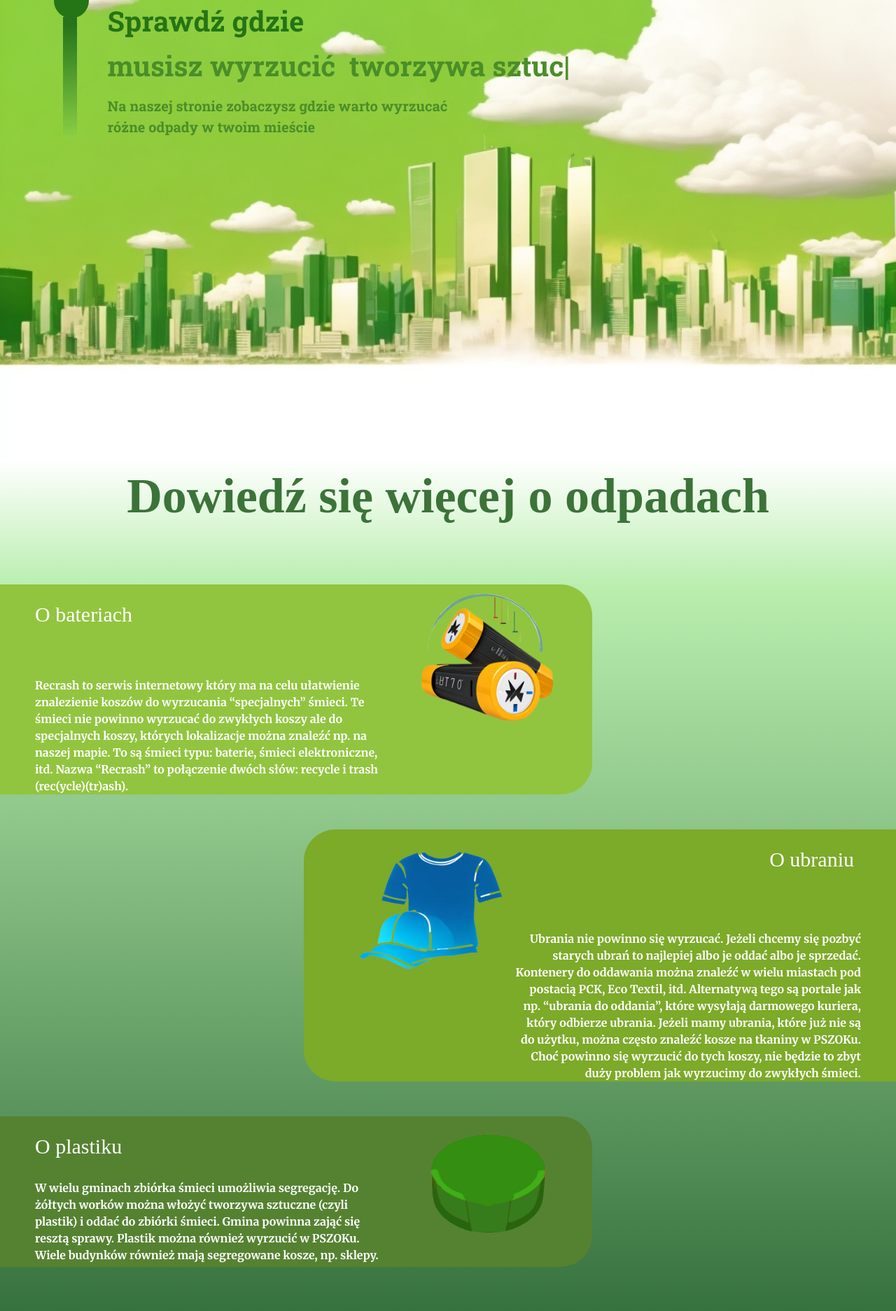
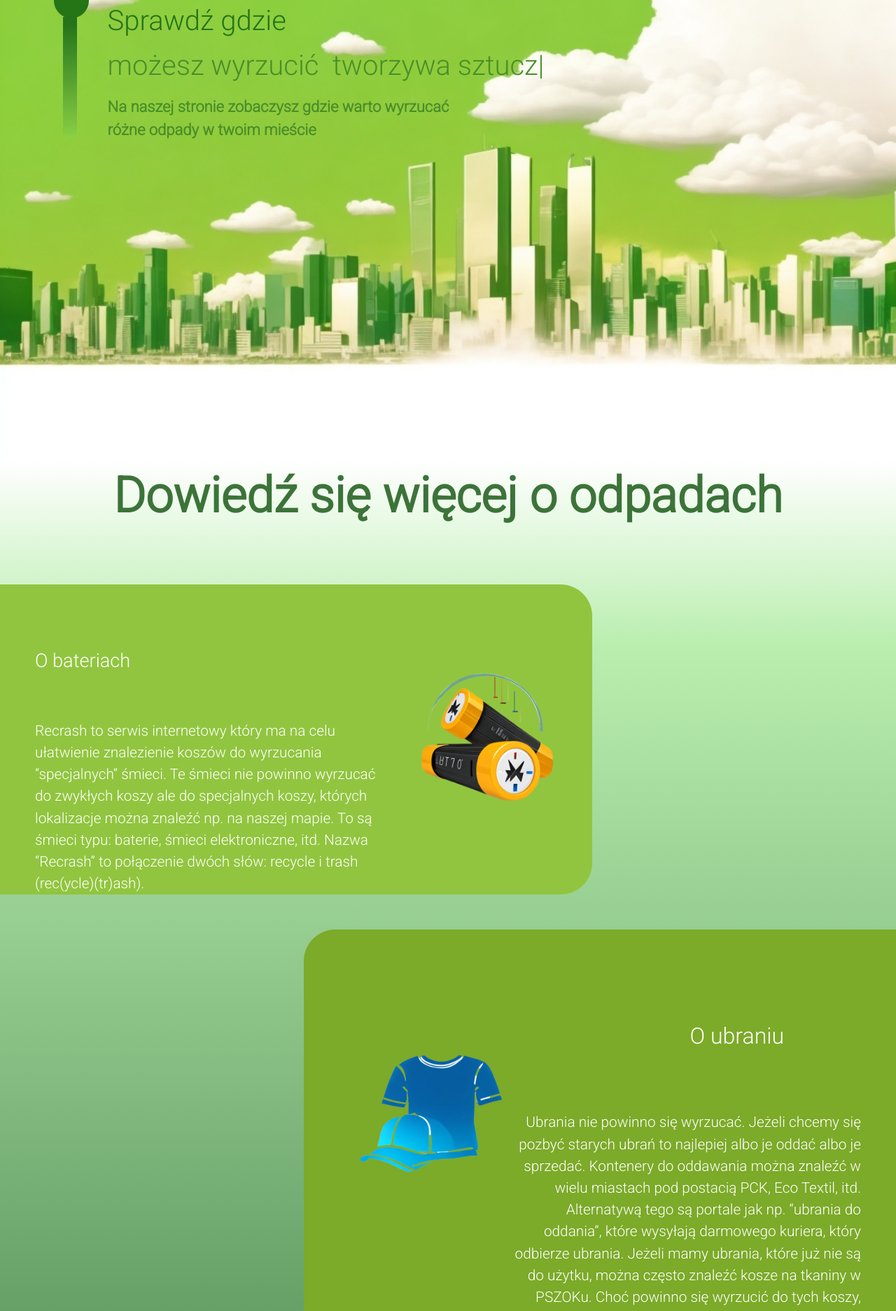
Before and after one commit to AloeSapling/Recrash, a React (Create React App) app: page / in a window 1280 px wide. Shown: the part 240-2113 px from the top of the page at 70% size. Built offline with nearby package versions, Linux system fonts and the light colour scheme.

Commit message:
drobne zmiany

```diff
--- a/src/App.css
+++ b/src/App.css
@@ -15,3 +15,6 @@
 #root{
   min-height: 100vh;
 }
+p, h1, h2, h3, div{
+  font-family: 'roboto', cursive;
+}
--- a/src/components/Hero.jsx
+++ b/src/components/Hero.jsx
@@ -30,11 +30,11 @@ const Hero = () => {
         src="./eco img.jpg"
         alt=""
       />
-      <h1 className="text1">Sprawdź gdzie</h1>
-      <p className="text2">musisz wyrzucić &nbsp;
+      <h1 className="text1 font-medium">Sprawdź gdzie</h1>
+      <p className="text2 font-medium">możesz wyrzucić &nbsp;
       <span className="span-text" ref={el}></span>
       </p>
-      <p className="text3">Na naszej stronie zobaczysz gdzie warto wyrzucać różne odpady w twoim mieście </p>
+      <p className="text3 font-medium">Na naszej stronie zobaczysz gdzie warto wyrzucać różne odpady w twoim mieście </p>
       </div>
 
       <div className="dot"/>
--- a/src/components/Sld.js
+++ b/src/components/Sld.js
@@ -11,30 +11,30 @@ const Sld = () => {
         <div className="gra">
             <Fade top>
                 <div className="w-[100%] ">
-                    <h1 className="flex justify-center mb-[50px] text-[70px] font-bold text-[#3C7339] font-playfire mt-[0px]">Dowiedź się więcej o odpadach</h1>
+                    <h1 className="flex justify-center mb-[50px] text-[70px] font-bold text-[#3C7339] mt-[0px]">Dowiedź się więcej o odpadach</h1>
                 </div>
             </Fade>
             <br />
             <Slide left>
-                <div className="text-white w-[100%] h-[20%] bg-[#91C53F] rounded-[45px] ml-[-50px] grid grid-cols-3 grid-rows-2 gap-1 lg:w-[70%] lg:h-[40%] mb-[50px]">
-                    <h1 className="ml-[100px] mt-[25px] font-playfire text-3xl col-span-2">O bateriach</h1>
-                    <p className="ml-[100px] mt-[-20px] max-w-[750px] col-span-2 col-start-1 row-start-2 ">Recrash to serwis internetowy który ma na celu ułatwienie znalezienie koszów do wyrzucania “specjalnych” śmieci. Te śmieci nie powinno wyrzucać do zwykłych koszy ale do specjalnych koszy, których lokalizacje można znaleźć np. na naszej mapie. To są śmieci typu: baterie, śmieci elektroniczne, itd. Nazwa “Recrash” to połączenie dwóch słów: recycle i trash (rec(ycle)(tr)ash).</p>
+                <div className="text-white w-[100%] h-[20%] bg-[#91C53F] rounded-[45px] ml-[-50px] grid grid-cols-3 grid-rows-2 gap-1 lg:w-[70%] lg:h-[40%] mb-[50px] justify-center items-center">
+                    <h1 className="ml-[100px] text-[170%] col-span-2">O bateriach</h1>
+                    <p className="ml-[100px] mt-[-5%] max-w-[750px] col-span-2 col-start-1 row-start-2 text-[130%]">Recrash to serwis internetowy który ma na celu ułatwienie znalezienie koszów do wyrzucania “specjalnych” śmieci. Te śmieci nie powinno wyrzucać do zwykłych koszy ale do specjalnych koszy, których lokalizacje można znaleźć np. na naszej mapie. To są śmieci typu: baterie, śmieci elektroniczne, itd. Nazwa “Recrash” to połączenie dwóch słów: recycle i trash (rec(ycle)(tr)ash).</p>
                     <img className="row-span-2 col-start-3 row-start-1 w-[225px] h-[225px] mt-[-10px] ml-[35px]" src="./Battery.png" alt="battery" />
                 </div>
             </Slide>
             <Slide right className=" ">
             <div className="flex justify-end mb-[50px]">
-                <div className="w-[100%] h-[20%] bg-[#7CAA29] rounded-[45px] mr-[-50px] grid grid-cols-3 grid-rows-2 gap-2 lg:w-[70%] lg:h-[40%]" >
+                <div className="w-[100%] h-[20%] bg-[#7CAA29] rounded-[45px] mr-[-50px] grid grid-cols-3 grid-rows-2 gap-2 lg:w-[70%] lg:h-[40%]  justify-center items-center" >
                     <img className="row-span-2 w-[225px] h-[200px] ml-[65px] mb-[120px]" src="./clothes.png" alt="" />
-                     <h1 className="col-span-2 flex justify-end mr-[110px] mt-[25px] text-3xl text-white font-playfire">O ubraniu</h1>
-                     <p className="col-span-2 col-start-2 row-start-2 mr-[100px] mt-[-40px] text-white text-right justify-end flex items-center max-w-[600px]">Ubrania nie powinno się wyrzucać. Jeżeli chcemy się pozbyć starych ubrań to najlepiej albo je oddać albo je sprzedać. Kontenery do oddawania można znaleźć w wielu miastach pod postacią PCK, Eco Textil, itd. Alternatywą tego są portale jak np. “ubrania do oddania”, które wysyłają darmowego kuriera, który odbierze ubrania. Jeżeli mamy ubrania, które już nie są do użytku, można często znaleźć kosze na tkaniny w PSZOKu. Choć powinno się wyrzucić do tych koszy, nie będzie to zbyt duży problem jak wyrzucimy do zwykłych śmieci.</p>
+                     <h1 className="col-span-2 flex justify-end mr-[210px] text-[200%] text-white">O ubraniu</h1>
+                     <p className="col-span-2 col-start-2 row-start-2 mr-[100px] text-white text-right justify-end flex items-center max-w-[600px] text-[130%] mt-[-8.5%] mb-[10px]">Ubrania nie powinno się wyrzucać. Jeżeli chcemy się pozbyć starych ubrań to najlepiej albo je oddać albo je sprzedać. Kontenery do oddawania można znaleźć w wielu miastach pod postacią PCK, Eco Textil, itd. Alternatywą tego są portale jak np. “ubrania do oddania”, które wysyłają darmowego kuriera, który odbierze ubrania. Jeżeli mamy ubrania, które już nie są do użytku, można często znaleźć kosze na tkaniny w PSZOKu. Choć powinno się wyrzucić do tych koszy, nie będzie to zbyt duży problem jak wyrzucimy do zwykłych śmieci.</p>
                 </div>
             </div>
             </Slide>
             <Slide left>
-                <div className=" bg-[#558231] text-white w-[100%] h-[20%] rounded-[45px] ml-[-50px] grid grid-cols-3 grid-rows-2 gap-1 lg:w-[70%] lg:h-[40%]">
-                <h1 className="ml-[100px] mt-[25px] font-playfire text-3xl col-span-2">O plastiku</h1>
-                    <p className="ml-[100px] mt-[-20px] max-w-[750px] col-span-2 col-start-1 row-start-2 ">W wielu gminach zbiórka śmieci umożliwia segregację. Do żółtych worków można włożyć tworzywa sztuczne (czyli plastik) i oddać do zbiórki śmieci. Gmina powinna zająć się resztą sprawy. Plastik można również wyrzucić w PSZOKu. Wiele budynków również mają segregowane kosze, np. sklepy.</p>
+                <div className=" bg-[#558231] text-white w-[100%] h-[20%] rounded-[45px] ml-[-50px] grid grid-cols-3 grid-rows-2 gap-1 lg:w-[70%] lg:h-[40%] justify-center items-center">
+                <h1 className="ml-[100px] text-[170%] col-span-2">O plastiku</h1>
+                    <p className=" mt-[-5%] ml-[100px] max-w-[750px] col-span-2 col-start-1 row-start-2 text-[130%]">W wielu gminach zbiórka śmieci umożliwia segregację. Do żółtych worków można włożyć tworzywa sztuczne (czyli plastik) i oddać do zbiórki śmieci. Gmina powinna zająć się resztą sprawy. Plastik można również wyrzucić w PSZOKu. Wiele budynków również mają segregowane kosze, np. sklepy.</p>
                     <img className="row-span-2 col-start-3 row-start-1 w-[225px] h-[225px] mt-[-10px] ml-[35px]" src="./AK.png" alt="Zakr" />
                 </div>
             </Slide>
--- /dev/null
+++ b/src/components/Text.jsx
@@ -0,0 +1,11 @@
+import react from 'react'
+import '../css/Text.css'
+function Text(){
+    return(
+        <div className='textContainer'>
+            <p>Kliknij na mapie aby zobaczyć lokalizacje koszy (może zająć chwile aby sie załadować).</p>
+        </div>
+    )
+}
+
+export default Text;
--- a/src/components/footer.jsx
+++ b/src/components/footer.jsx
@@ -1,26 +1,20 @@
 import React from "react";
 import '../css/footer.css'
-
+import { Link } from "react-router-dom";
 const Footer = () => {
     return (
         <>
         <footer className=" rounded-lg shadow dark:bg-gray-900 m-4 fo">
     <div className="w-full max-w-screen-xl mx-auto p-4 md:py-8">
 
-            <ul class="flex items-center justify-center flex-wrap text-white">
-                <li className="ml-[50px]">
-                    <a href="#" class="mr-4 hover:underline md:mr-6 ">About</a>
-                </li>
+            <ul className="flex items-center justify-center w-[100%] text-white">
                 <li>
-                    <a href="#" class="mr-4 hover:underline md:mr-6 ">Github</a>
-                </li>
-                <li>
-                    <a href="#" class="hover:underline">Contact</a>
+                    <Link to="/about" className="mr-4 hover:underline md:mr-6 ">About</Link>
                 </li>
             </ul>
 
         <hr className="my-6  border-gray-200 sm:mx-auto dark:border-gray-700 lg:my-8" />
-        <span className="text-white block text-sm  sm:text-center dark:text-gray-400">© 2023 <a href="https://flowbite.com/" class="hover:underline">Recrash™</a>. All Rights Reserved.</span>
+        <div className="flex items-center justify-center w-[100%] text-white"><span className="text-white block text-sm  sm:text-center dark:text-gray-400">© 2023 <a href="https://flowbite.com/" className="hover:underline">Recrash™</a>. All Rights Reserved.</span></div>
     </div>
 </footer>
         </>
--- a/src/components/hero.css
+++ b/src/components/hero.css
@@ -18,7 +18,7 @@
     left: 12%;
     font-size: 40px;
     color: rgb(37, 116, 21);
-    font-family: 'Roboto Slab', serif;
+    font-family: 'roboto', cursive;
 }
 
 .text2{
@@ -27,17 +27,19 @@
     left: 12%;
     font-size: 40px;
     color: rgb(74, 142, 41);
-    font-family: 'Roboto Slab', serif;
+    font-family: 'roboto', cursive;
+    font-weight: 500;
 }
 
 .text3{
     position:absolute;
     top: 47%;
     left: 12%;
-    font-size: 20px;
+    font-size: 22px;
     color: rgb(74, 142, 41);
-    font-family: 'Roboto Slab', serif;
+    font-family: 'roboto', cursive;
     max-width: 500px;
+    font-weight: 600;
 }
 
 .dot{
@@ -95,7 +97,7 @@
         left: 12%;
         font-size: 35px;
         color: rgb(37, 116, 21);
-        font-family: 'Roboto Slab', serif;
+        font-family: 'roboto', cursive;
     }
 
     .text2{
@@ -104,7 +106,7 @@
         left: 12%;
         font-size: 35px;
         color: rgb(74, 142, 41);
-        font-family: 'Roboto Slab', serif;
+        font-family: 'roboto', cursive;
     }
 
     .text3{
@@ -113,7 +115,7 @@
         left: 12%;
         font-size: 20px;
         color: rgb(74, 142, 41);
-        font-family: 'Roboto Slab', serif;
+        font-family: 'roboto', cursive;
         max-width: 500px;
     }
 
--- a/src/components/map.jsx
+++ b/src/components/map.jsx
@@ -7,6 +7,7 @@ import { GeoJSON } from "react-leaflet";
 import 'leaflet/dist/leaflet.css';
 import { latLng } from "leaflet";
 import { OpenStreetMapProvider, GeoSearchControl } from "leaflet-geosearch"
+import Text from './Text.jsx'
 const overpass = require("query-overpass");
 
 
@@ -90,6 +91,7 @@ function Mapa() {
 
     return (
       <div>
+        <Text/>
         <MapContainer maxBounds={mapBounds} className="map" zoom={8} center={{ lat: 51.5287718, lng: -0.2416804 }} >
           <TileLayer
               url='https://{s}.basemaps.cartocdn.com/rastertiles/voyager/{z}/{x}/{y}.png'
--- /dev/null
+++ b/src/css/Text.css
@@ -0,0 +1,9 @@
+.textContainer{
+    background: #59a55d;
+    z-index: 100000000000;
+    padding: 0.5%;
+}
+.textContainer>p{
+    font-size: 120%;
+    color: #fff;
+}
```
